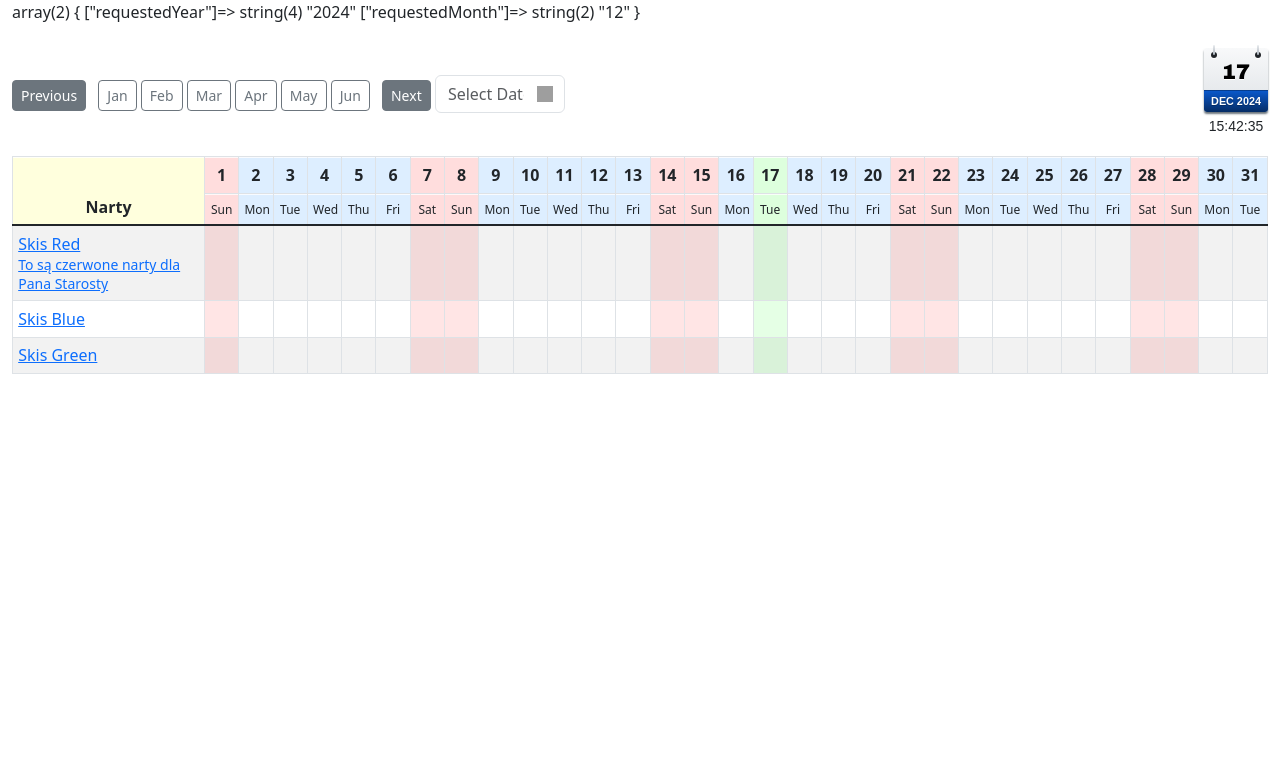
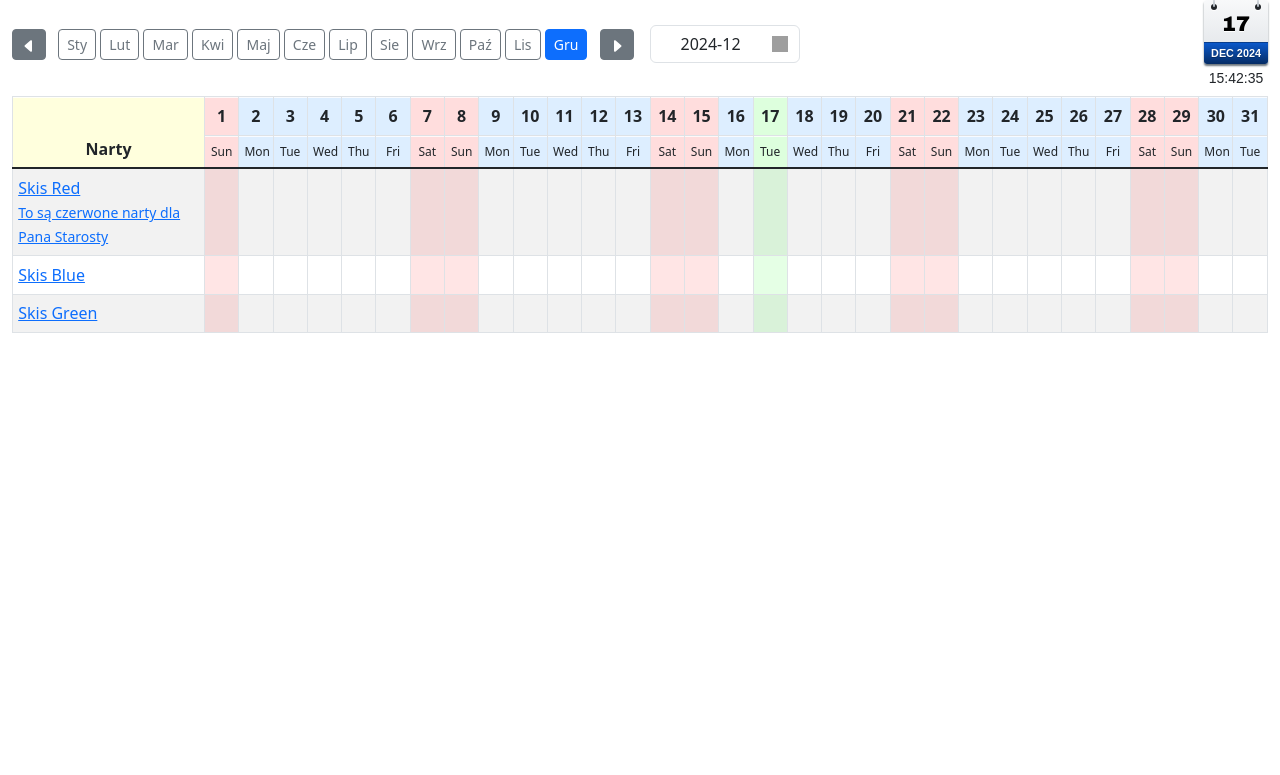
Before and after one commit to vbert/experiments-php, a PHP site: page /calendar.php in a window 1280 px wide. Shown: the top 775 px of the page. Run offline with PHP 8.4, Linux system fonts and the light colour scheme; grey boxes are pictures that could not be loaded.

Commit message:
HorizontalMonthlyCalendar, chpt-Calendar

```diff
--- a/chpt-Calendar/calendar.php
+++ b/chpt-Calendar/calendar.php
@@ -5,7 +5,7 @@
  * File Created: 2024-10-29, 9:36:40
  * Author: Wojciech Sobczak (wsobczak@gmail.com)
  * -----
- * Last Modified: 2024-11-05, 12:07:18
+ * Last Modified: 2024-11-06, 15:38:45
  * Modified By: Wojciech Sobczak (wsobczak@gmail.com)
  * -----
  * Copyright © 2021 - 2024 by vbert
@@ -464,10 +464,10 @@ $requestedMonth = filter_input(INPUT_GET, 'm', FILTER_SANITIZE_NUMBER_INT);
 $requestedYear = (int) $requestedYear ?: date('Y');
 $requestedMonth = (int) $requestedMonth ?: date('m');
 
-var_dump([
-    'requestedYear' => $requestedYear,
-    'requestedMonth' => $requestedMonth
-]);
+// var_dump([
+//     'requestedYear' => $requestedYear,
+//     'requestedMonth' => $requestedMonth
+// ]);
 
 // Set up calendar and objects
 $calendar = new Calendar($requestedYear, $requestedMonth);
@@ -487,7 +487,7 @@ $skis1->addEvent($event3);
 $skis1->addEvent($event4);
 $skis3->addEvent($event2);
 
-$renderer = new CalendarRenderer($calendar, [$skis1, $skis2, $skis3]);
+$renderedCalendar = new CalendarRenderer($calendar, [$skis1, $skis2, $skis3]);
 ?>
 <!DOCTYPE html>
 <html lang="pl">
@@ -504,20 +504,32 @@ $renderer = new CalendarRenderer($calendar, [$skis1, $skis2, $skis3]);
 </head>
 <body class="container-fluid">
 
-<div class="my-4 calendar-events">
-    <div class="d-flex align-items-center justify-content-between mb-3">
-        <div>
-            <button id="prevMonth" class="btn btn-secondary btn-sm me-2">Previous</button>
-            <!-- Quick month selection buttons -->
-            <button data-month="1" class="btn btn-outline-secondary btn-sm month-select">Jan</button>
-            <button data-month="2" class="btn btn-outline-secondary btn-sm month-select">Feb</button>
-            <button data-month="3" class="btn btn-outline-secondary btn-sm month-select">Mar</button>
-            <button data-month="4" class="btn btn-outline-secondary btn-sm month-select">Apr</button>
-            <button data-month="5" class="btn btn-outline-secondary btn-sm month-select">May</button>
-            <button data-month="6" class="btn btn-outline-secondary btn-sm month-select">Jun</button>
-            <button id="nextMonth" class="btn btn-secondary btn-sm ms-2">Next</button>
-            <!-- Calendar button for year and month selection -->
-            <input type="text" id="datePicker" class="form-control d-inline-block" style="width: 130px;" placeholder="Select Date">
+<div class="mb-4 calendar-events">
+    <div class="d-flex align-items-center justify-content-between mb-1">
+        <div id="calendarNav" class="calendar-nav d-flex align-items-center justify-content-between mb-1">
+            <div class="select-month">
+                <!-- Previous month -->
+                <a href="?y=2024&m=10" id="prevMonth" class="btn btn-secondary btn-sm me-2" title="Poprzedni"><svg xmlns="http://www.w3.org/2000/svg" width="16" height="16" fill="currentColor" class="bi bi-caret-left-fill" viewBox="0 0 16 16"><path d="m3.86 8.753 5.482 4.796c.646.566 1.658.106 1.658-.753V3.204a1 1 0 0 0-1.659-.753l-5.48 4.796a1 1 0 0 0 0 1.506z"/></svg></a>
+                <!-- Quick month selection buttons -->
+                <a href="?y=2024&m=1" data-month="1" class="btn btn-outline-secondary btn-sm btn-month">Sty</a>
+                <a href="?y=2024&m=2" data-month="2" class="btn btn-outline-secondary btn-sm btn-month">Lut</a>
+                <a href="?y=2024&m=3" data-month="3" class="btn btn-outline-secondary btn-sm btn-month">Mar</a>
+                <a href="?y=2024&m=4" data-month="4" class="btn btn-outline-secondary btn-sm btn-month">Kwi</a>
+                <a href="?y=2024&m=5" data-month="5" class="btn btn-outline-secondary btn-sm btn-month">Maj</a>
+                <a href="?y=2024&m=6" data-month="6" class="btn btn-outline-secondary btn-sm btn-month">Cze</a>
+                <a href="?y=2024&m=7" data-month="7" class="btn btn-outline-secondary btn-sm btn-month">Lip</a>
+                <a href="?y=2024&m=8" data-month="8" class="btn btn-outline-secondary btn-sm btn-month">Sie</a>
+                <a href="?y=2024&m=9" data-month="9" class="btn btn-outline-secondary btn-sm btn-month">Wrz</a>
+                <a href="?y=2024&m=10" data-month="10" class="btn btn-outline-secondary btn-sm btn-month">Paź</a>
+                <a href="?y=2024&m=11" data-month="11" class="btn btn-outline-secondary btn-sm btn-month">Lis</a>
+                <a href="?y=2024&m=12" data-month="12" class="btn btn-outline-secondary btn-sm btn-month">Gru</a>
+                <!-- Next month -->
+                <a href="?y=2024&m=12" id="nextMonth" class="btn btn-secondary btn-sm ms-2" title="Następny"><svg xmlns="http://www.w3.org/2000/svg" width="16" height="16" fill="currentColor" class="bi bi-caret-right-fill" viewBox="0 0 16 16"><path d="m12.14 8.753-5.482 4.796c-.646.566-1.658.106-1.658-.753V3.204a1 1 0 0 1 1.659-.753l5.48 4.796a1 1 0 0 1 0 1.506z"/></svg></a>
+            </div>
+            <div class="select-date">
+                <!-- Calendar button for year and month selection -->
+                <input type="text" id="datePicker" class="form-control d-inline-block" style="width: 150px;text-align:center;" placeholder="Wybierz datę" value="<?=$calendar->getYear();?>-<?=$calendar->getMonth();?>">
+            </div>
         </div>
         <div id="calendarHolder">
             <div class="calendar-today">
@@ -533,7 +545,7 @@ $renderer = new CalendarRenderer($calendar, [$skis1, $skis2, $skis3]);
             </div>
         </div>
     </div>
-    <?=$renderer->render(); ?>
+    <?=$renderedCalendar->render(); ?>
 </div>
 
 <script src="./jquery-3.6.0.min.js"></script>
@@ -542,9 +554,30 @@ $renderer = new CalendarRenderer($calendar, [$skis1, $skis2, $skis3]);
 <script>
     let currentYear = <?php echo $calendar->getYear(); ?>;
     let currentMonth = <?php echo $calendar->getMonth(); ?>;
+    const buttonsMonth = document.querySelectorAll('.btn-month');
 
-    function updateCalendarDisplay() {
-        // Code to reload the calendar would go here
+    for (let i = 0; i < buttonsMonth.length; i++) {
+        const button = buttonsMonth[i];
+
+        // console.log(currentMonth);
+
+        if (currentMonth === parseInt(button.getAttribute('data-month'))) {
+            button.classList.remove('btn-outline-secondary');
+            button.classList.add('btn-primary');
+        } else {
+            button.classList.remove('btn-primary');
+            button.classList.add('btn-outline-secondary');
+        }
+
+        button.addEventListener('click', () => {
+            currentMonth = parseInt(button.getAttribute('data-month'));
+
+            updateCalendarDisplay(button);
+        });
+    }
+
+    function updateCalendarDisplay(button) {
+        // alert('Wybrano: ' + button.getAttribute('data-month'));
     }
 
     document.getElementById('prevMonth').addEventListener('click', () => {
@@ -567,11 +600,11 @@ $renderer = new CalendarRenderer($calendar, [$skis1, $skis2, $skis3]);
     });
 
     $('#datePicker').Zebra_DatePicker({
-        direction: ['2013-01', '2032-12'],
+        direction: ['2020-01', '2040-12'],
         format: 'Y-m',
         lang_clear_date: '',
         months: ['Styczeń', 'Luty', 'Marzec', 'Kwiecień', 'Maj', 'Czerwiec', 'Lipiec', 'Sierpień', 'Wrzesień', 'Październik', 'Listopad', 'Grudzień'],
-        offset: [20,250],
+        offset: [20, 250],
         // onSelect: function(view, elements) {
         //    window.location.href = '/experiments-php/horizontal-calendar/index.php?m='+view;
         // },
@@ -580,6 +613,8 @@ $renderer = new CalendarRenderer($calendar, [$skis1, $skis2, $skis3]);
             currentYear = parseInt(year);
             currentMonth = parseInt(month);
             updateCalendarDisplay();
+
+            alert('Wybrano: ' + view);
         }
     });
 
--- a/chpt-Calendar/style.css
+++ b/chpt-Calendar/style.css
@@ -4,11 +4,16 @@
  * File Created: 2024-10-29, 14:16:07
  * Author: Wojciech Sobczak (wsobczak@gmail.com)
  * -----
- * Last Modified: 2024-11-04, 12:54:08
+ * Last Modified: 2024-11-06, 15:11:15
  * Modified By: Wojciech Sobczak (wsobczak@gmail.com)
  * -----
  * Copyright © 2021 - 2024 by vbert
  */
+
+.calendar-events .calendar-nav {
+    display: flex;
+    gap: 1rem;
+}
 
 .table-sm > :not(caption) > * > * {
     padding: .425rem .325rem;
```
